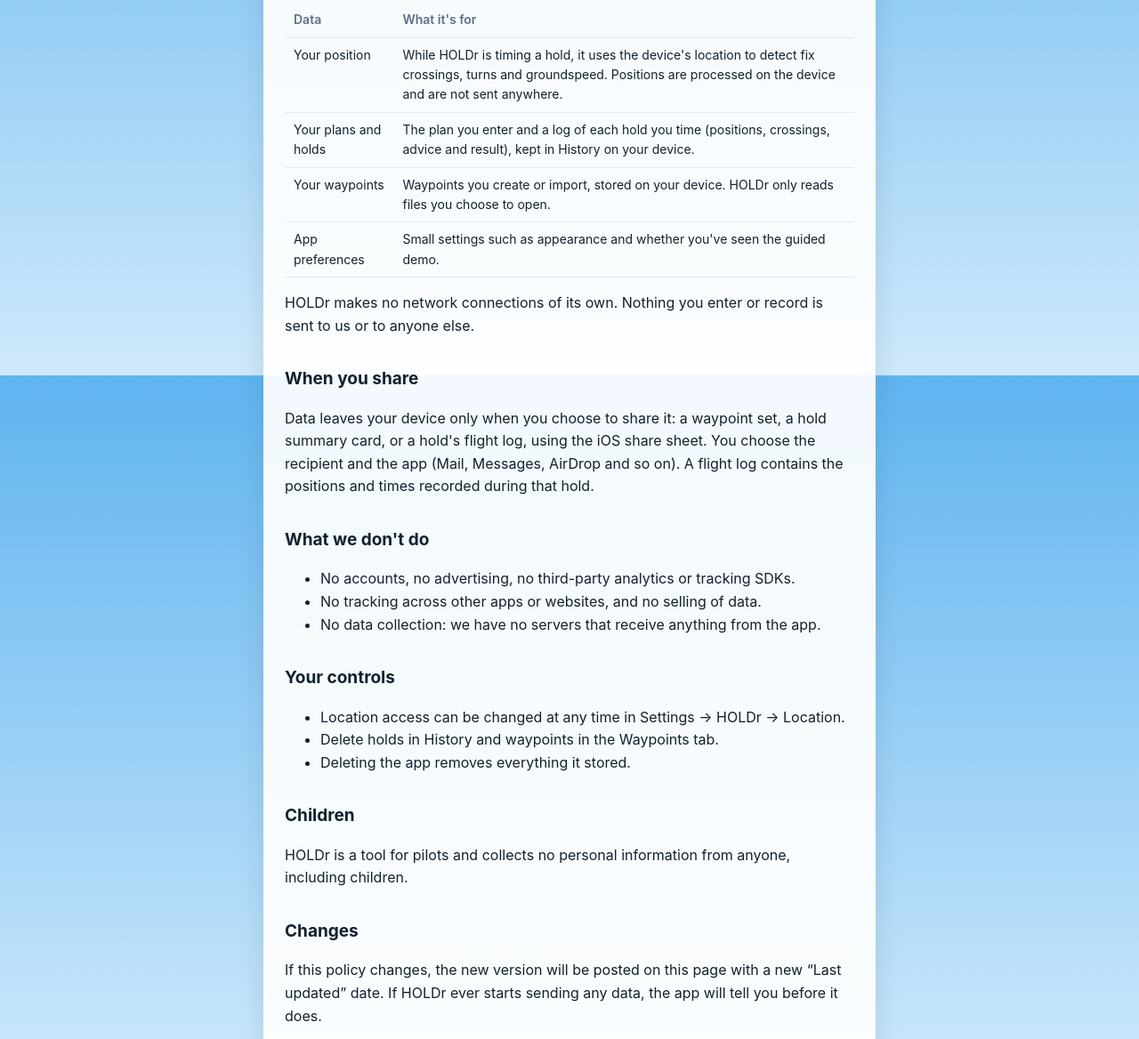
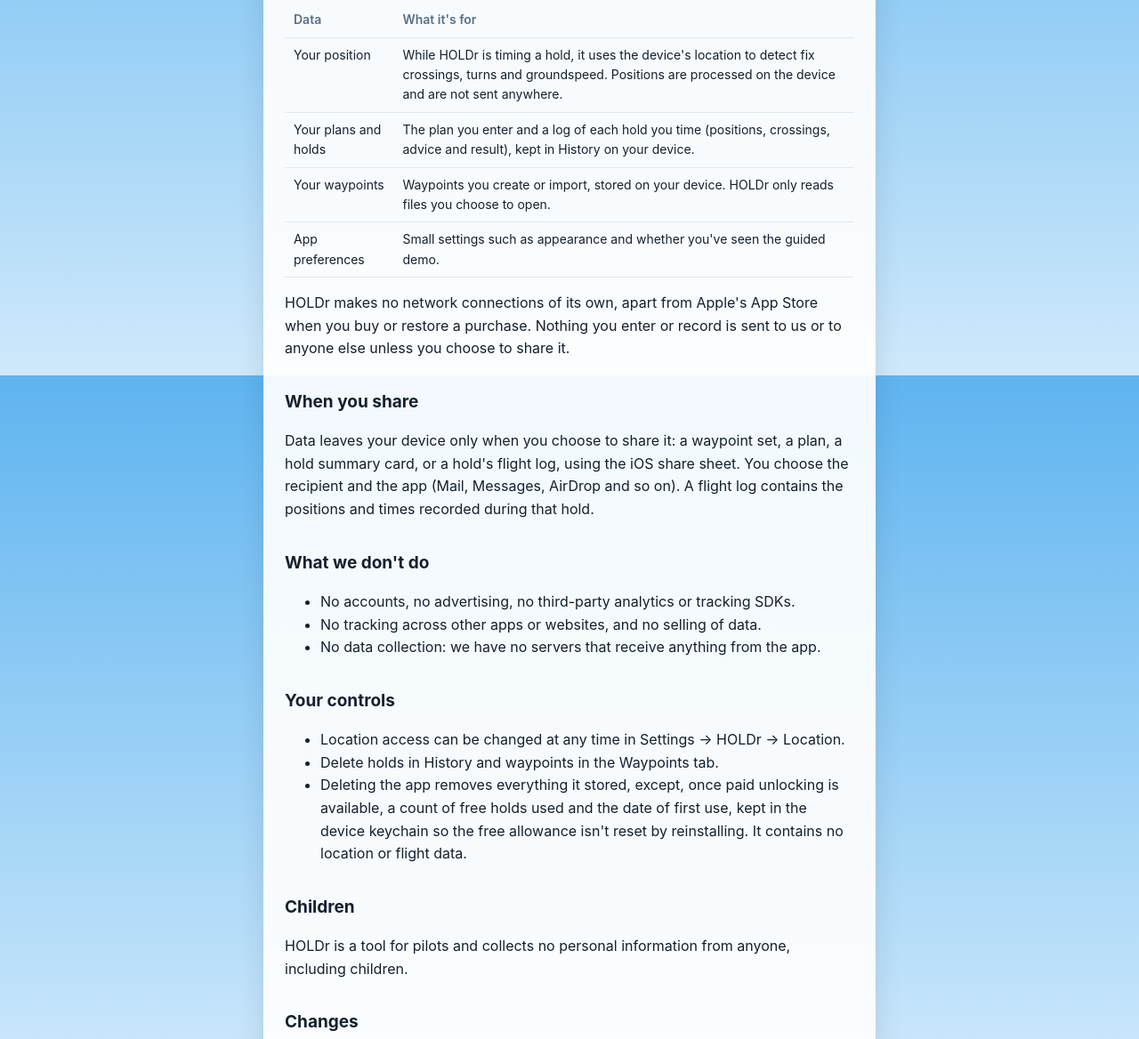
Before and after one commit to axelfair/skywarddevs.app, a plain HTML site: page holdr/privacy/index.html in a window 1280 px wide. Shown: the part 378-1546 px from the top of the page at 89% size. Drawn offline with Linux system fonts and the light colour scheme.

Commit message:
HOLDr privacy: plan sharing, App Store purchase traffic, keychain free-use counter

```diff
--- a/holdr/privacy/index.html
+++ b/holdr/privacy/index.html
@@ -12,7 +12,7 @@
   <header><img src="../icon.png" alt=""><a href="../">HOLDr</a></header>
   <section class="card">
     <h1>HOLDr Privacy Policy</h1>
-    <p class="muted">Last updated: November 17, 2026</p>
+    <p class="muted">Last updated: November 20, 2026</p>
     <p>HOLDr is a holding-pattern planner for iPad and iPhone. It has no accounts and no
     sign-in, and it doesn't collect any data. Everything stays on your device. This page explains
     exactly what the app uses and stores.</p>
@@ -30,12 +30,13 @@
       <tr><td>App preferences</td><td>Small settings such as appearance and whether you've seen the
       guided demo.</td></tr>
     </table>
-    <p>HOLDr makes no network connections of its own. Nothing you enter or record is sent to us
-    or to anyone else.</p>
+    <p>HOLDr makes no network connections of its own, apart from Apple's App Store when you
+    buy or restore a purchase. Nothing you enter or record is sent to us or to anyone else unless
+    you choose to share it.</p>
 
     <h2>When you share</h2>
-    <p>Data leaves your device only when you choose to share it: a waypoint set, a hold summary
-    card, or a hold's flight log, using the iOS share sheet. You choose the recipient and the app
+    <p>Data leaves your device only when you choose to share it: a waypoint set, a plan, a hold
+    summary card, or a hold's flight log, using the iOS share sheet. You choose the recipient and the app
     (Mail, Messages, AirDrop and so on). A flight log contains the positions and times recorded
     during that hold.</p>
 
@@ -50,7 +51,9 @@
     <ul>
       <li>Location access can be changed at any time in Settings → HOLDr → Location.</li>
       <li>Delete holds in History and waypoints in the Waypoints tab.</li>
-      <li>Deleting the app removes everything it stored.</li>
+      <li>Deleting the app removes everything it stored, except, once paid unlocking is available,
+      a count of free holds used and the date of first use, kept in the device keychain so the free
+      allowance isn't reset by reinstalling. It contains no location or flight data.</li>
     </ul>
 
     <h2>Children</h2>
```
